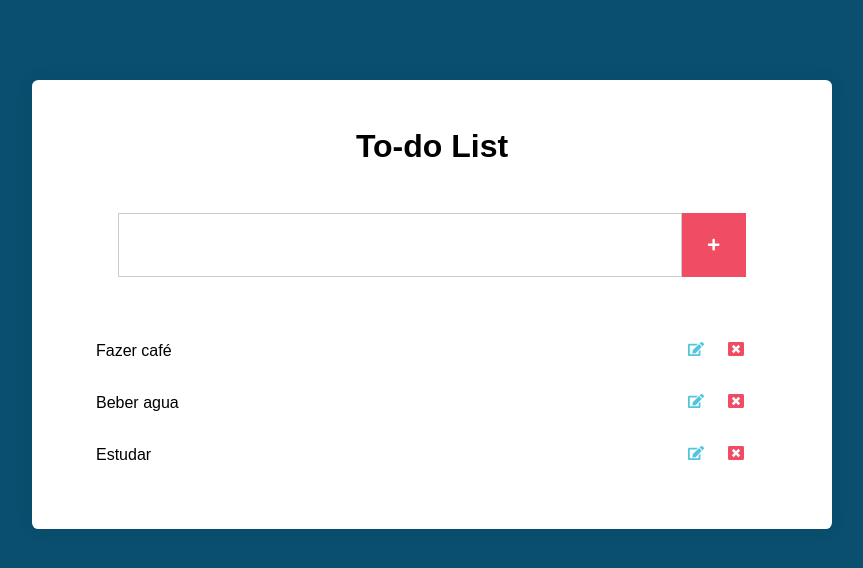
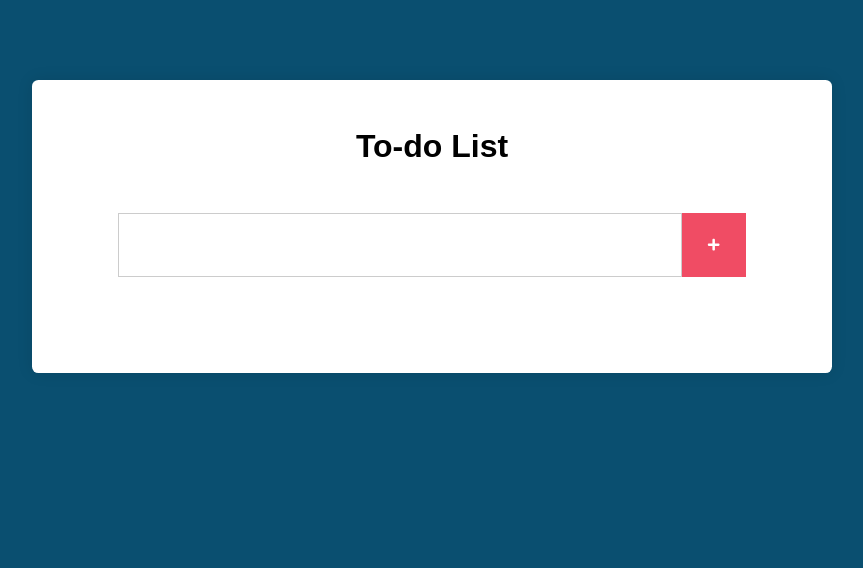
Before and after one commit to gabrielpiomachado/to-do-list, a React (Vite) app: page / in a window 1280 px wide. Shown: the top 568 px of the page, without its empty margins (208-1071 px from the left). Built offline with nearby package versions, Linux system fonts and the light colour scheme.

Commit message:
add tasks

```diff
--- a/src/components/Index/index.css
+++ b/src/components/Index/index.css
@@ -74,3 +74,8 @@
   cursor: pointer;
   transition: all 600ms;
 }
+
+.tasks li span {
+  display: flex;
+  align-items: center;
+}
--- a/src/components/Index/index.jsx
+++ b/src/components/Index/index.jsx
@@ -9,17 +9,27 @@ import { FaEdit, FaWindowClose } from 'react-icons/fa';
 
 export default function Index() {
   const [newTask, setTask] = useState('');
-  const [tasks, setTasks] = useState(['Fazer café', 'Beber agua', 'Estudar']);
+  const [tasks, setTasks] = useState([]);
 
   const handleChange = (e) => {
     setTask(e.target.value);
+  };
+
+  const handleSubmit = (e) => {
+    e.preventDefault();
+    const trimmedTask = newTask.trim();
+
+    if (!trimmedTask) return;
+
+    setTasks([...tasks, trimmedTask]);
+    setTask('');
   };
 
   return (
     <div className="index">
       <h1>To-do List</h1>
 
-      <form action="#" className="form">
+      <form onSubmit={handleSubmit} action="#" className="form">
         <input onChange={handleChange} type="text" value={newTask} />
         <button type="submit">
           <FaPlus />
@@ -30,10 +40,10 @@ export default function Index() {
         {tasks.map((task) => (
           <li key={task}>
             {task}
-            <div>
-              <FaEdit className="edit" />
-              <FaWindowClose className="delete" />
-            </div>
+            <span>
+              <FaEdit onClick={handleEdit} className="edit" />
+              <FaWindowClose onClick={handleDelete} className="delete" />
+            </span>
           </li>
         ))}
       </ul>
```
